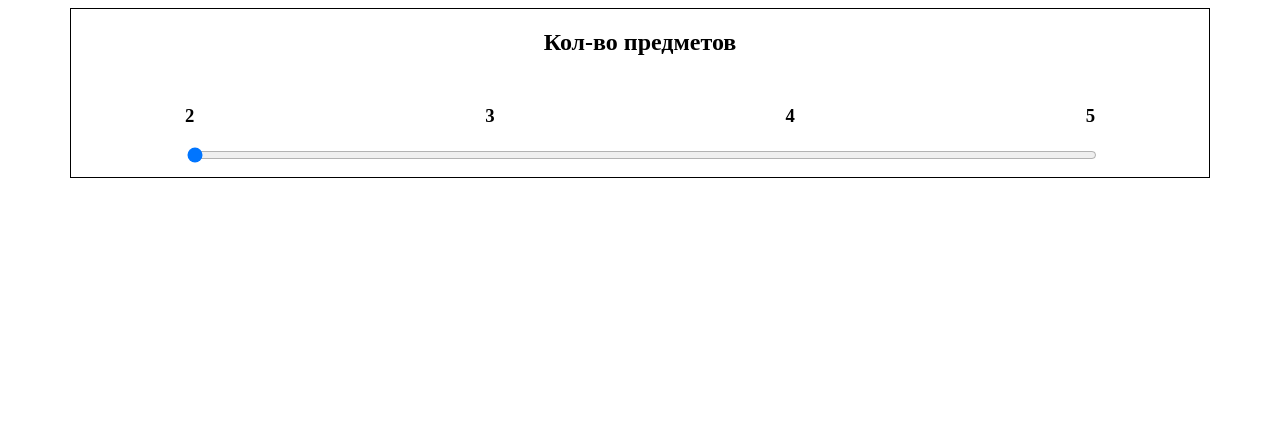
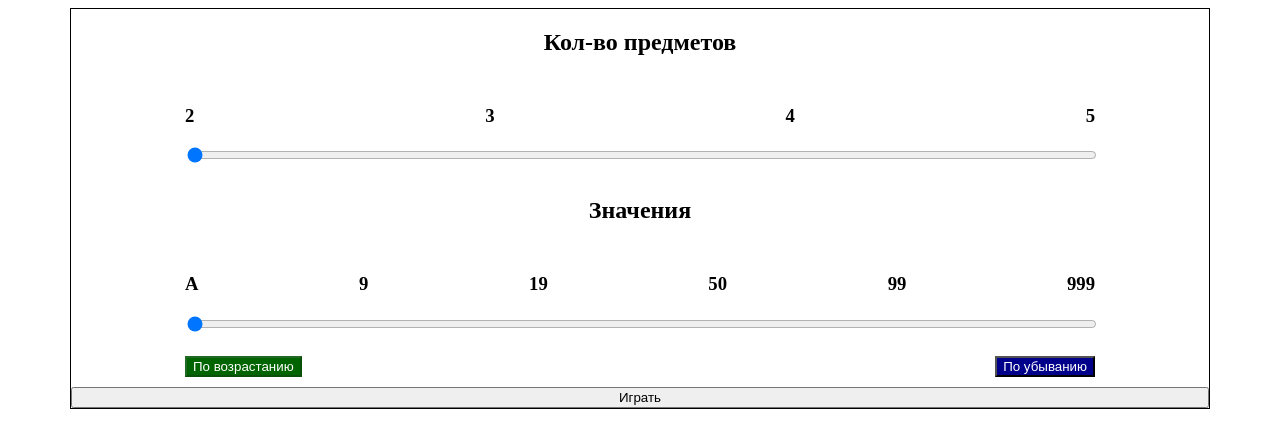
Before and after one commit to VagSer/correct-order-game, a Next.js app: page / in a window 1280 px wide. Shown: the top 448 px of the page. Built offline with nearby package versions, Linux system fonts and the light colour scheme.

Commit message:
Сделал экран настроек (без стилей)

```diff
--- a/components/Settings.tsx
+++ b/components/Settings.tsx
@@ -2,6 +2,8 @@ import { useState } from "react"
 
 export default function Settings() {
     const [howMany, setHowMany] = useState(2)
+    const [numbers, setNumbers] = useState(0)
+    const [isReverse, setIsReverse] = useState(false)
 
   return (
     <div className="card">
@@ -23,6 +25,47 @@ export default function Settings() {
                 onChange={e => setHowMany(Number(e.target.value))}
             />
         </div>
+        <h2 className="paramName">Значения</h2>
+        <div className='wrapper'>
+            <div className="options">
+                <h3>А</h3>
+                <h3>9</h3>
+                <h3>19</h3>
+                <h3>50</h3>
+                <h3>99</h3>
+                <h3>999</h3>
+            </div>
+            <input
+                className="appRange"
+                type='range'
+                min={0}
+                step={1}
+                max={5}
+                value={numbers}
+                onChange={e => setNumbers(Number(e.target.value))}
+            />
+        </div>
+        <div className="wrapper">
+            <div className="options">
+                <button
+                    className={!isReverse? "selectedOrder" : 'order'}
+                    disabled={!isReverse? true : false}
+                    onClick={() => setIsReverse(!isReverse)}
+                >
+                    По возрастанию
+                </button>
+                <button
+                    className={isReverse? "selectedOrder" : 'order'}
+                    disabled={isReverse? true : false}
+                    onClick={() => setIsReverse(!isReverse)}
+                >
+                    По убыванию
+                </button>
+            </div>
+        </div>
+        <button>
+            Играть
+        </button>
     </div>
   )
 }
--- a/styles/Settings.css
+++ b/styles/Settings.css
@@ -24,3 +24,13 @@
 .paramName {
     margin: 20px auto;
 }
+
+.selectedOrder {
+    background-color: darkgreen;
+    color: white
+}
+
+.order {
+    background-color: darkblue;
+    color: white
+}
```
